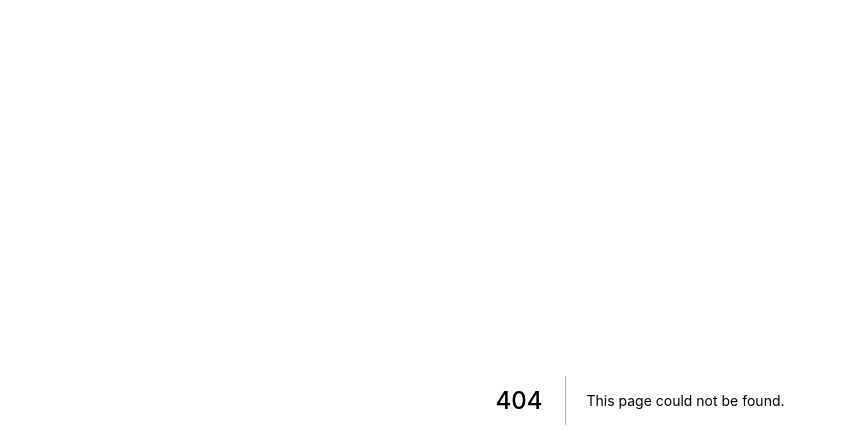
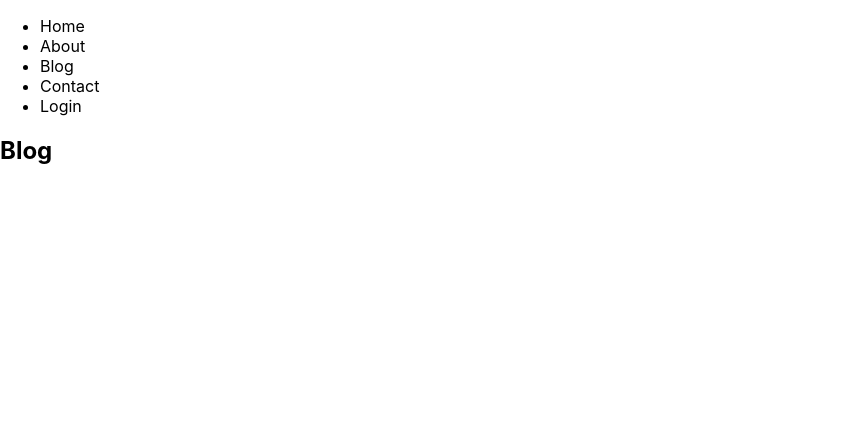
Before and after one commit to jakdev047/nextjs-concept, a Next.js app: page /blog in a window 1280 px wide. Before the commit this address had no page. Shown: the top 448 px of the page, without its empty margins (0-846 px from the left). Built offline with nearby package versions, Linux system fonts and the light colour scheme.

Commit message:
blog page

```diff
--- a/components/navigation.js
+++ b/components/navigation.js
@@ -1,29 +1,38 @@
-import React from 'react';
-import Link from 'next/link';
+import React from "react";
+import Link from "next/link";
 
 const Navigation = () => {
   return (
     <div>
       <ul>
-                <li><Link href="/">Home</Link></li>
+        <li>
+          <Link href="/">Home</Link>
+        </li>
         <li>
           <Link
             href={{
-                            pathname:"/about",
-                            query:{
-                                firstName:"Jubayer",
-                                lastName:"Khan"
-                            }
+              pathname: "/about",
+              query: {
+                firstName: "Jubayer",
+                lastName: "Khan",
+              },
             }}
           >
             About
           </Link>
         </li>
-                <li><Link href="/contact">Contact</Link></li>
-                <li><Link href="/login">Login</Link></li>
+        <li>
+          <Link href="/blog">Blog</Link>
+        </li>
+        <li>
+          <Link href="/contact">Contact</Link>
+        </li>
+        <li>
+          <Link href="/login">Login</Link>
+        </li>
       </ul>
     </div>
-    )
-}
+  );
+};
 
 export default Navigation;
--- /dev/null
+++ b/pages/blog.js
@@ -0,0 +1,18 @@
+import React from "react";
+import Navigation from "../components/navigation";
+import Head from "next/head";
+
+const Blog = () => {
+  return (
+    <div>
+      <Head>
+        {/* title */}
+        <title>Blog</title>
+      </Head>
+      <Navigation />
+      <h2>Blog</h2>
+    </div>
+  );
+};
+
+export default Blog;
```
Lines whose indentation alone changed are shown as unchanged.
